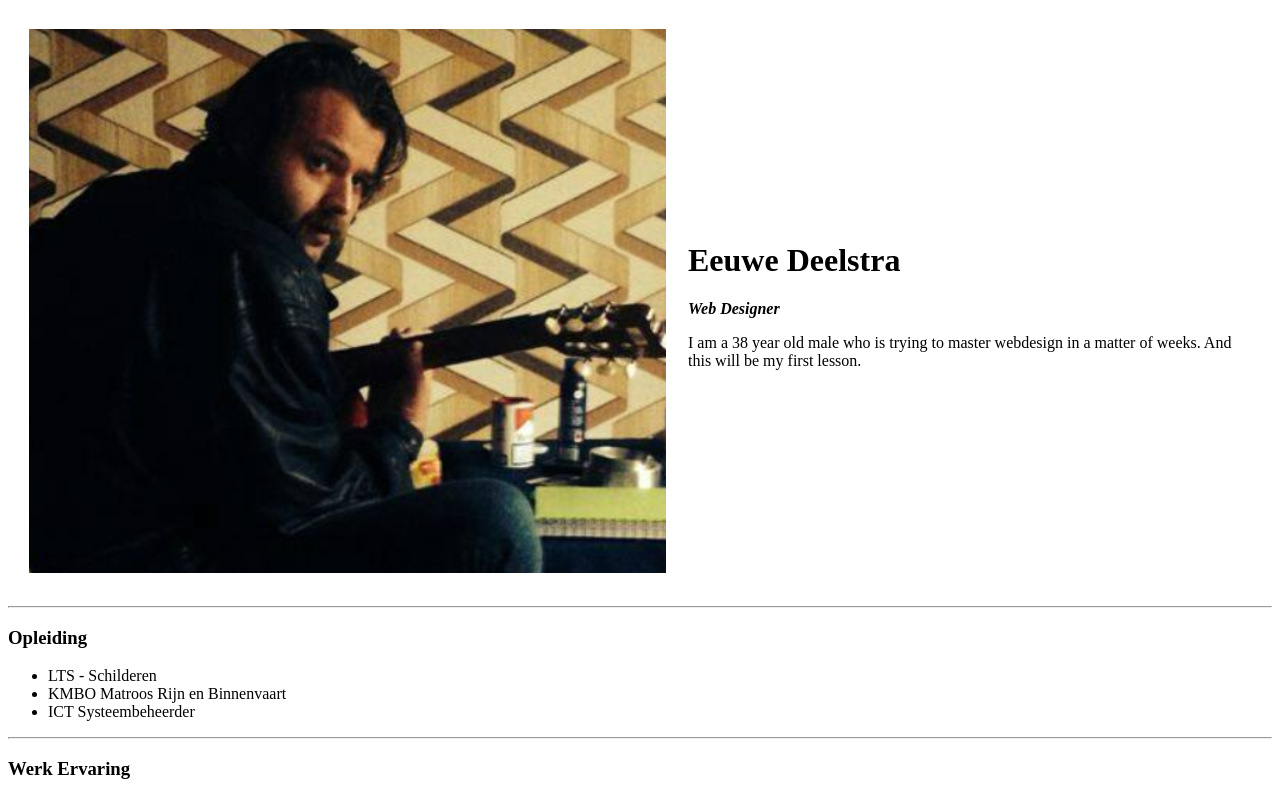
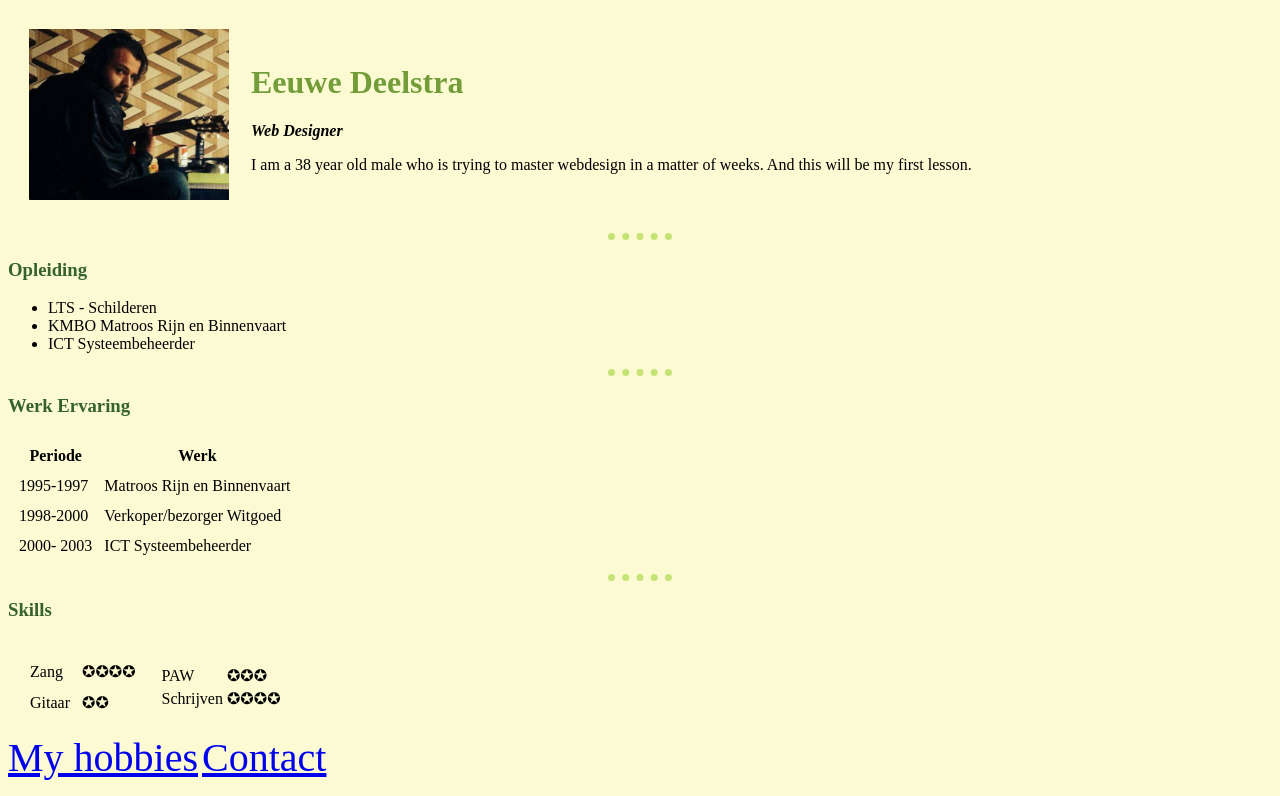
Before and after one commit to Muriander/cv, a plain HTML site: page index.html in a window 1280 px wide. Shown: the top 796 px of the page. Drawn offline with Linux system fonts and the light colour scheme.

Commit message:
css added

```diff
--- /dev/null
+++ b/css/styles.css
@@ -0,0 +1,22 @@
+body {
+  background-color: #fbfad3;
+}
+
+hr {
+  border-style: dotted none none;
+  border-color: #c6e377;
+  border-width: 7px;
+  width: 5%;
+  height: 0px;
+}
+
+h1 {
+  color: #729d39;
+}
+
+h3 {
+  color: #36622b;
+}
+a {
+  font-size: 40px;
+}
--- a/index.html
+++ b/index.html
@@ -5,12 +5,13 @@
 
   <meta charset="utf-8">
   <title>Eeuwe's Personal Site</title>
+  <link rel="stylesheet" href="css/styles.css">
 </head>
 
 <body>
   <table cellspacing="20">
     <tr>
-      <td><img src="images/eds.png"></td>
+      <td><img src="images/eds.png" width="200" alt="Profile picture"></td>
       <td><h1>Eeuwe Deelstra</h1>
         <p><em><strong>Web Designer</strong></em></p>
         <p> I am a 38 year old male who is trying to master webdesign in a matter
@@ -74,7 +75,6 @@
    </table>
 
    <a href="Hobbies.html">My hobbies</a>
-   <br>
    <a href="Contact.html">Contact</a>
 
 </body>
```
Also changed, not shown: Contact.html (+1 -0 lines), Hobbies.html (+1 -0 lines).
